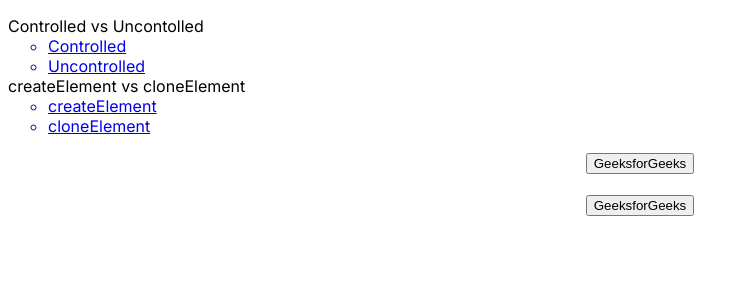
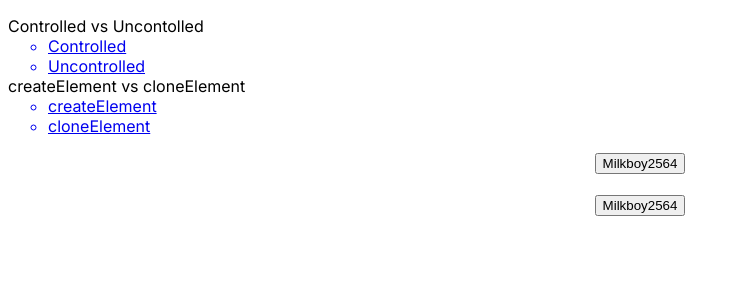
Before and after one commit to SeolJaeHyeok/DIRKR-examples, a Next.js app: page /createElement-cloneElement/cloneElement in a window 1280 px wide. Shown: the top 300 px of the page, without its empty margins (0-749 px from the left). Built offline with nearby package versions, Linux system fonts and the light colour scheme.

Commit message:
예제 수정

```diff
--- a/app/createElement-cloneElement/cloneElement/page.tsx
+++ b/app/createElement-cloneElement/cloneElement/page.tsx
@@ -1,4 +1,4 @@
-import React, { ReactElement, ReactNode } from "react";
+import React from "react";
 
 const App = () => {
   return (
@@ -12,14 +12,12 @@ const App = () => {
 };
 
 const Parent = (props) => {
-  let btn = "GeeksforGeeks";
+  let btn = "Milkboy2564";
   return (
     <div>
       {React.Children.map(props.children, (child) => {
+        // 세 번째 인자가 null인 경우 어떠한 children도 가지지 않음.
         return React.cloneElement(child, { btn }, null);
-        // third parameter is null
-        // Because we are not adding
-        // any children
       })}
     </div>
   );
```
Also changed, not shown: app/controlled-uncontrolled/uncontrolled/page.tsx (+2 -6 lines).
